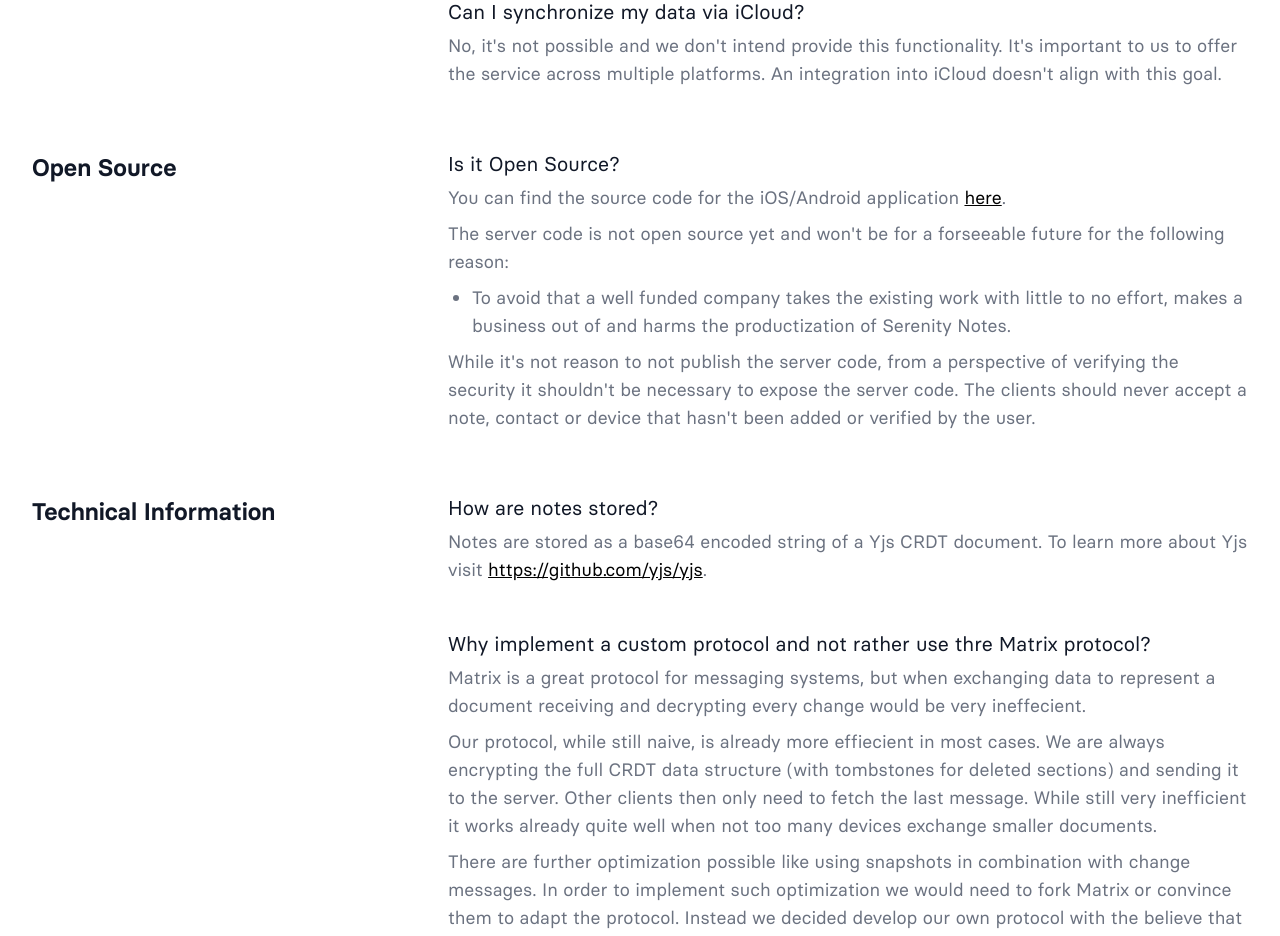
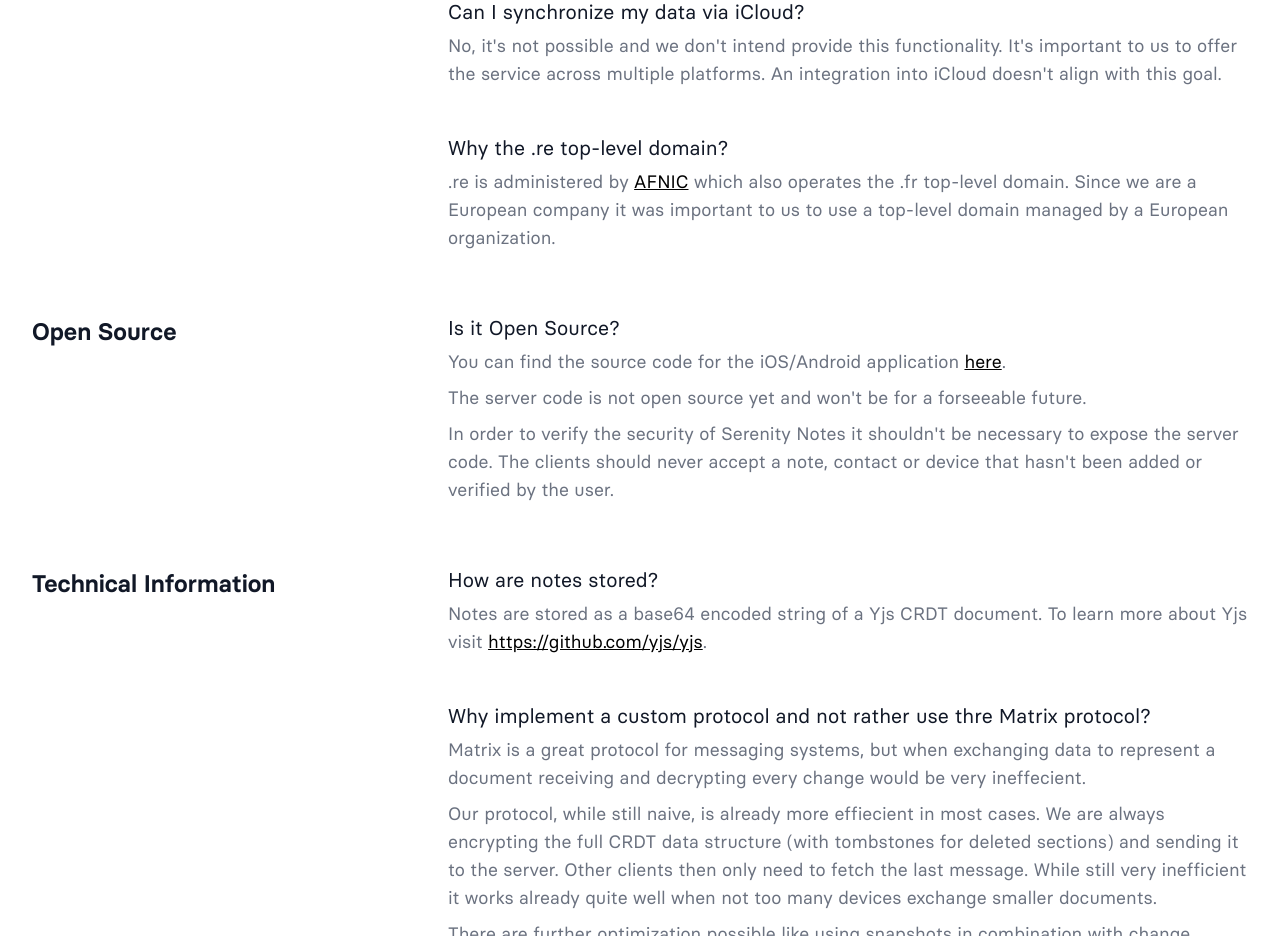
Before and after one commit to serenity-kit/website-legacy, a Next.js app: page /en/notes/support in a window 1280 px wide. Shown: the part 2480-3416 px from the top of the page. Built offline with nearby package versions, Linux system fonts and the light colour scheme; what @tailwindcss/typography, urql would draw is missing.

Commit message:
update faq

```diff
--- a/pages/en/notes/support.tsx
+++ b/pages/en/notes/support.tsx
@@ -233,6 +233,15 @@ export default function Home() {
                 with this goal.
               </p>
             </FaqEntry>
+            <FaqEntry title="Why the .re top-level domain?">
+              <p className="mt-2">
+                .re is administered by{" "}
+                <a href="https://www.afnic.fr/en/">AFNIC</a> which also operates
+                the .fr top-level domain. Since we are a European company it was
+                important to us to use a top-level domain managed by a European
+                organization.
+              </p>
+            </FaqEntry>
           </dl>
         </FaqSection>
 
@@ -257,21 +266,13 @@ export default function Home() {
               </p>
               <p className="mt-2">
                 The server code is not open source yet and won't be for a
-                forseeable future for the following reason:
+                forseeable future.
               </p>
-              <ul className="mt-2 list-disc pl-6">
-                <li>
-                  To avoid that a well funded company takes the existing work
-                  with little to no effort, makes a business out of and harms
-                  the productization of Serenity Notes.
-                </li>
-              </ul>
               <p className="mt-2">
-                While it's not reason to not publish the server code, from a
-                perspective of verifying the security it shouldn't be necessary
-                to expose the server code. The clients should never accept a
-                note, contact or device that hasn't been added or verified by
-                the user.
+                In order to verify the security of Serenity Notes it shouldn't
+                be necessary to expose the server code. The clients should never
+                accept a note, contact or device that hasn't been added or
+                verified by the user.
               </p>
             </FaqEntry>
           </dl>
```
